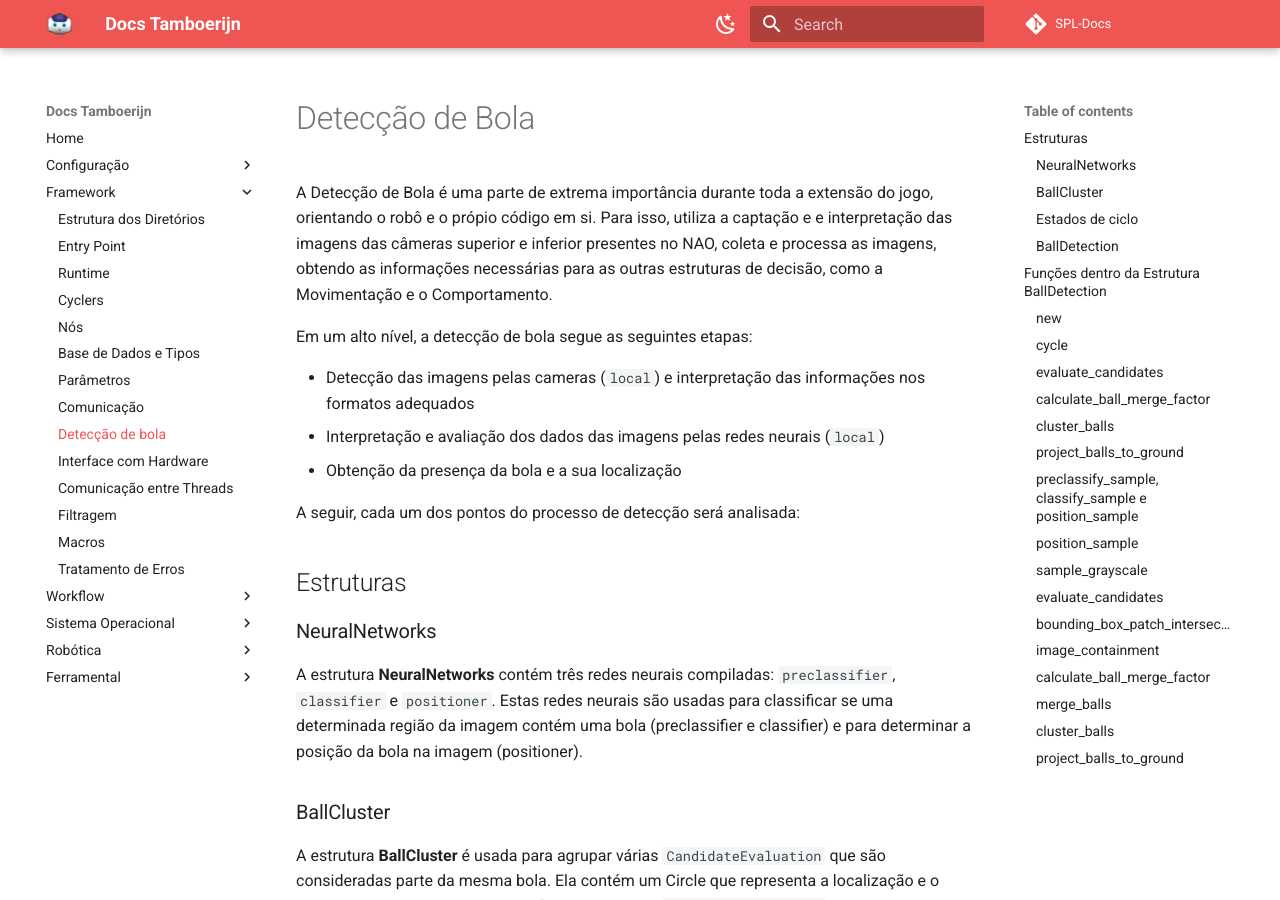
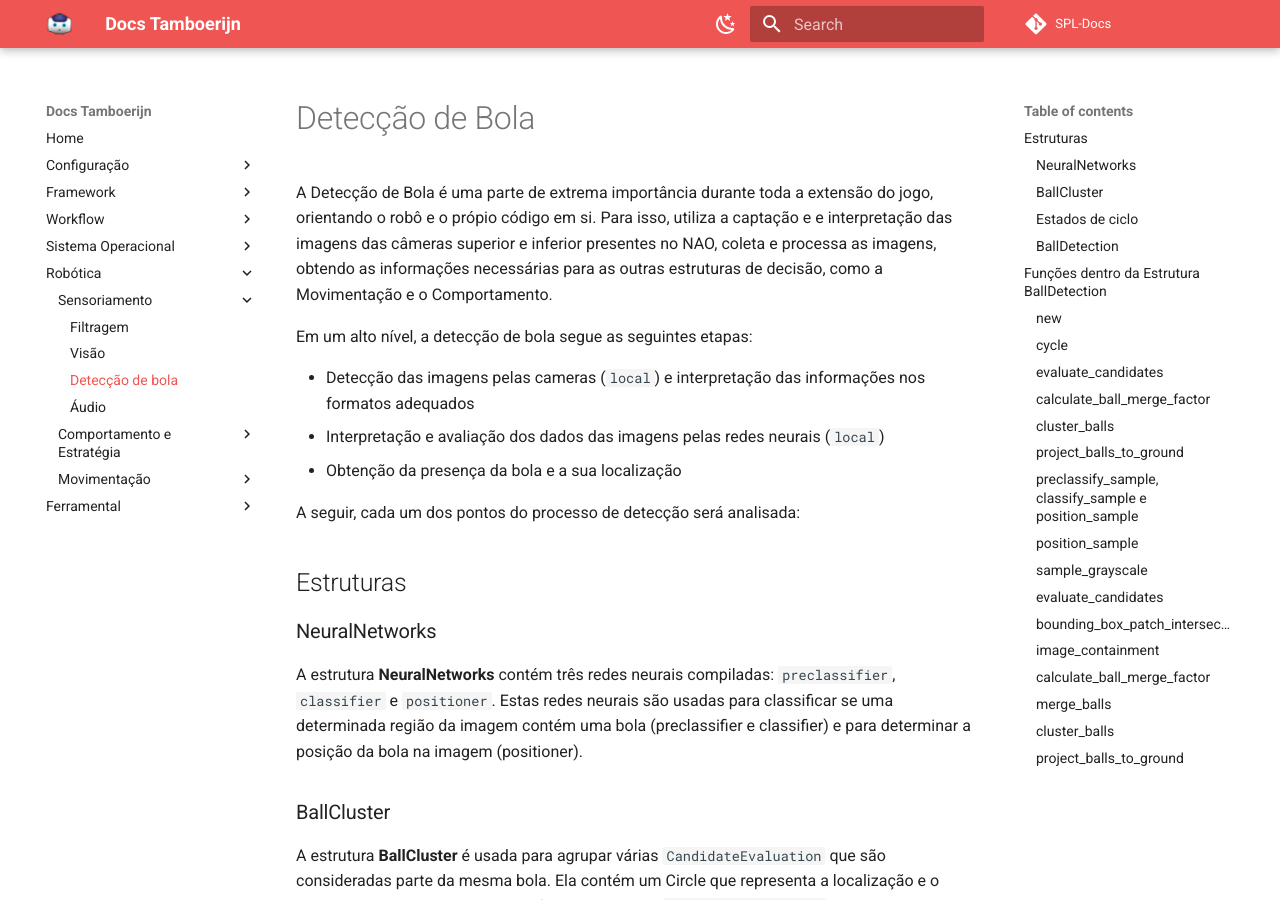
Before and after one commit to rinobot-team/SPL-Docs, an MkDocs documentation site: the page built from docs/robotica/sensoriamento/ball-detection.md, in a window 1280 px wide and 900 px high. Built offline with MkDocs 1.6.1 and Material for MkDocs 9.7.7, drawn with Linux system fonts in a browser that asks for light colours; comment, search, counter and statistics services are not loaded; some of the changed lines change nothing that is shown.

Commit message:
Move a documentacao de deteccao de bola para a secao de sensoriamento

```diff
--- a/mkdocs.yml
+++ b/mkdocs.yml
@@ -22,7 +22,6 @@ nav:
     - Base de Dados e Tipos: framework/databases-types.md
     - Parâmetros: framework/parameters.md
     - Comunicação: framework/communication.md
-    - Detecção de bola: framework/ball-detection.md
     - Interface com Hardware: framework/hardware-interface.md
     - Comunicação entre Threads: framework/thread-communication.md
     - Filtragem: framework/filtering.md
@@ -45,6 +44,7 @@ nav:
     - Sensoriamento:
       - Filtragem: robotica/sensoriamento/filtragem.md
       - Visão: robotica/sensoriamento/visao.md
+      - Detecção de bola: robotica/sensoriamento/ball-detection.md
       - Áudio: robotica/sensoriamento/audio.md
     - Comportamento e Estratégia:
       - Comportamento: robotica/comportamento/comportamento.md
```
Also changed, not shown: docs/robotica/sensoriamento/ball-detection.md (renamed from docs/framework/ball-detection.md).
